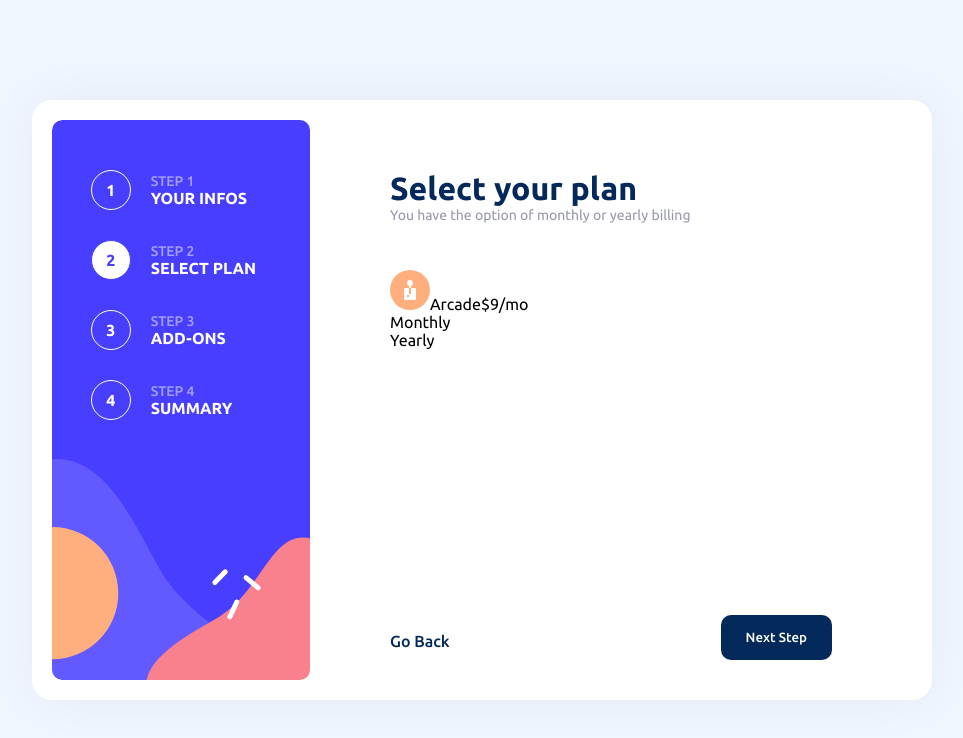
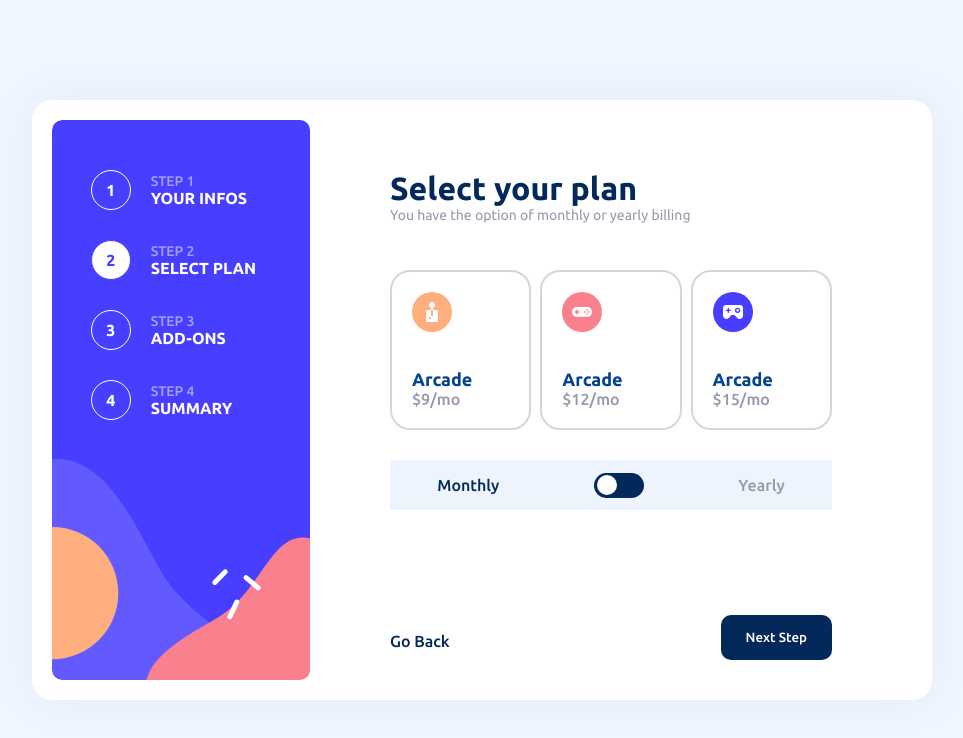
Before and after one commit to Chozen-Wealth/projet-state, a React (Vite) app: page / in a window 1280 px wide. Both pictures are taken after a click on the button "Next Step". Shown: the top 738 px of the page, without its empty margins (158-1121 px from the left). Built offline with nearby package versions, Linux system fonts and the light colour scheme.

Commit message:
partie plan css fini

```diff
--- a/src/components/plan/plan.css
+++ b/src/components/plan/plan.css
@@ -15,3 +15,80 @@
     color: hsl(213, 96%, 18%);
     font-weight: 500;
 }
+.divPlans {
+    display: flex;
+    justify-content: space-between;
+}
+.cardPlan {
+    display: flex;
+    flex-direction: column;
+    height: 160px;
+    border: 2px solid rgba(150, 153, 171, 0.4);
+    border-radius: 20px;
+    width: 32%;
+    justify-content: space-between;
+    padding: 20px;
+    cursor: pointer;
+}
+.cardPlan:hover {
+    border: 2px solid rgb(182, 104, 185);
+}
+.cardImg {
+    width: 40px;
+    height: 40px;
+}
+.cardPricing {
+    display: flex;
+    flex-direction: column;
+}
+.cardPricing span:first-of-type {
+    color: hsl(213, 92%, 29%);
+    font-weight: bolder;
+    font-size: 18px;
+}
+.cardPricing span:last-of-type {
+    color: hsl(231, 11%, 63%);
+    font-weight: 500;
+}
+.divSwitchPlan {
+    background-color: rgb(238, 244, 254);
+    display: flex;
+    justify-content: space-around;
+    align-items: center;
+    height: 50px;
+    width: 100%;
+    margin-top: 30px;
+}
+.divSwitchPlan span {
+    color: hsl(231, 11%, 63%);
+    font-weight: 500;
+    transition: 0.2s ease;
+}
+.divSwitchPlan span.planChosen {
+    color: hsl(213, 96%, 18%);
+}
+.switch {
+    background-color: hsl(213, 96%, 18%);
+    height: 25px;
+    width: 50px;
+    border-radius: 25px;
+    display: flex;
+    align-items: center;
+    padding: 3px;
+    transition: 0.2s ease;
+    cursor: pointer;
+    position: relative;
+}
+.ball.on {
+    position: absolute;
+    left: calc(47px - 20px);
+}
+.ball {
+    position: absolute;
+    left: 3px;
+    height: 20px;
+    width: 20px;
+    background-color: white;
+    border-radius: 50%;
+    transition: 0.2s ease;
+}
--- a/src/components/plan/plan.jsx
+++ b/src/components/plan/plan.jsx
@@ -2,10 +2,11 @@ import "./plan.css"
 import arcade from "../../../public/img/arcade.svg"
 import advanced from "../../../public/img/advenced.svg"
 import pro from "../../../public/img/pro.svg"
+import { useState } from "react"
 
 export default function Plan({yearly, setYearly}){
 
-
+    const [change, setChange] = useState(false)
 
     return(
         <div className="plan">
@@ -14,17 +15,35 @@ export default function Plan({yearly, setYearly}){
                 <p>You have the option of monthly or yearly billing</p>
             </div>
             <div className="divPlans">
+
                 <div className="cardPlan">
                     <img className="cardImg" src={arcade} alt="" />
-                    <span>Arcade</span>
-                    <span>{yearly === false ? "$9/mo" : "$90/yr"}</span>
+
+                    <div className="cardPricing">
+                        <span>Arcade</span>
+                        <span>{yearly === false ? "$9/mo" : "$90/yr"}</span>
+                    </div>
+                </div>
+                <div className="cardPlan">
+                    <img className="cardImg" src={advanced} alt="" />
+                    <div className="cardPricing">
+                        <span>Arcade</span>
+                        <span>{yearly === false ? "$12/mo" : "$120/yr"}</span>
+                    </div>
+                </div>
+                <div className="cardPlan">
+                    <img className="cardImg" src={pro} alt="" />
+                    <div className="cardPricing">
+                        <span>Arcade</span>
+                        <span>{yearly === false ? "$15/mo" : "$150/yr"}</span>
+                    </div>
                 </div>
 
             </div>
             <div className="divSwitchPlan">
-                <span>Monthly</span>
-                <div className="switch"><div className="ball"></div></div>
-                <span>Yearly</span>
+                <span className={`${change === true ? "" : "planChosen"}`}>Monthly</span>
+                <div onClick={()=> {setChange(!change)}} className="switch"><div className={`ball ${change === true ? "on" : ""}`}></div></div>
+                <span className={`${change === true ? "planChosen" : ""}`}>Yearly</span>
             </div>
             <button onClick={()=> setStep("plan")} className="btnNext">Next Step</button>
             <span className="btnGoBack">Go Back</span>
```
